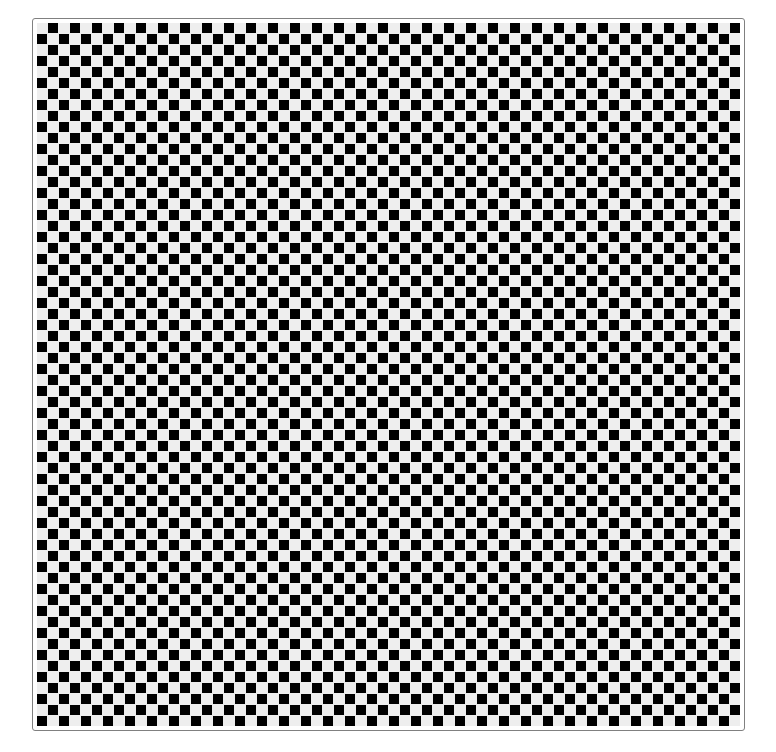
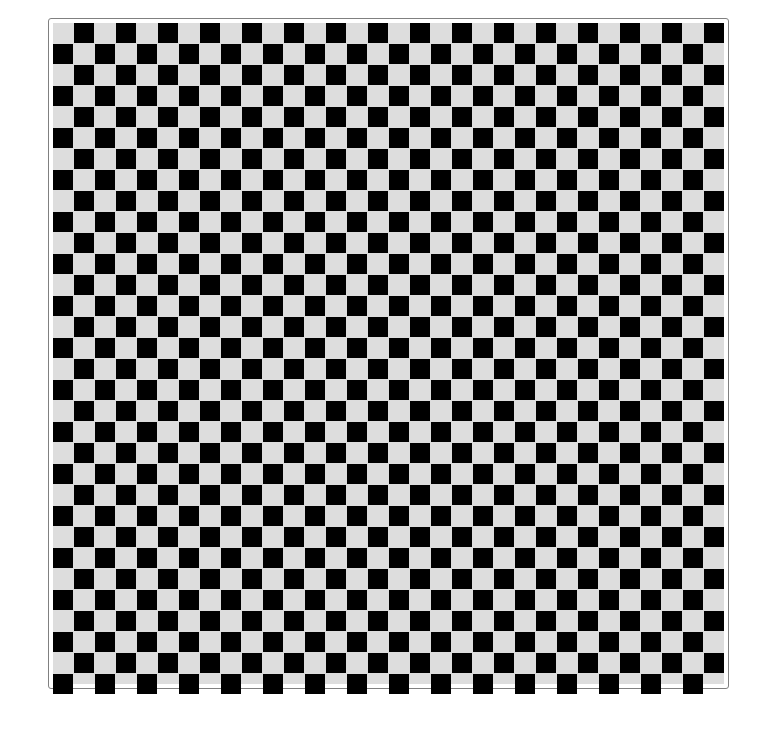
Before and after one commit to anttikissa/pixels, a plain HTML site: page index.html in a window 1280 px wide. Shown: the part 48-800 px from the top of the page, without its empty margins (252-1028 px from the left). Drawn offline with Linux system fonts and the light colour scheme.

Commit message:
Try different things.

```diff
--- a/script.js
+++ b/script.js
@@ -31,7 +31,7 @@ $(function() {
 
 	var populate = function() {
 		var y;
-		var width = 64;
+		var width = 32;
 		var height = width;
 		for (y = 0; y < height; y++) {
 			var row = $("<div class='row'></div>");
--- a/style.css
+++ b/style.css
@@ -20,14 +20,14 @@ div.pixels {
 }
 
 div.row {
-	height: 11px;
-	background-color: #eee;
+	height: 21px;
+	background-color: #ddd;
 }
 
 div.pixel {
 	display: inline-block;
-	width: 10px;
-	height: 10px;
+	width: 20px;
+	height: 20px;
 	background-color: black;
 	opacity: 0;
 	margin-right: 1px;
```
